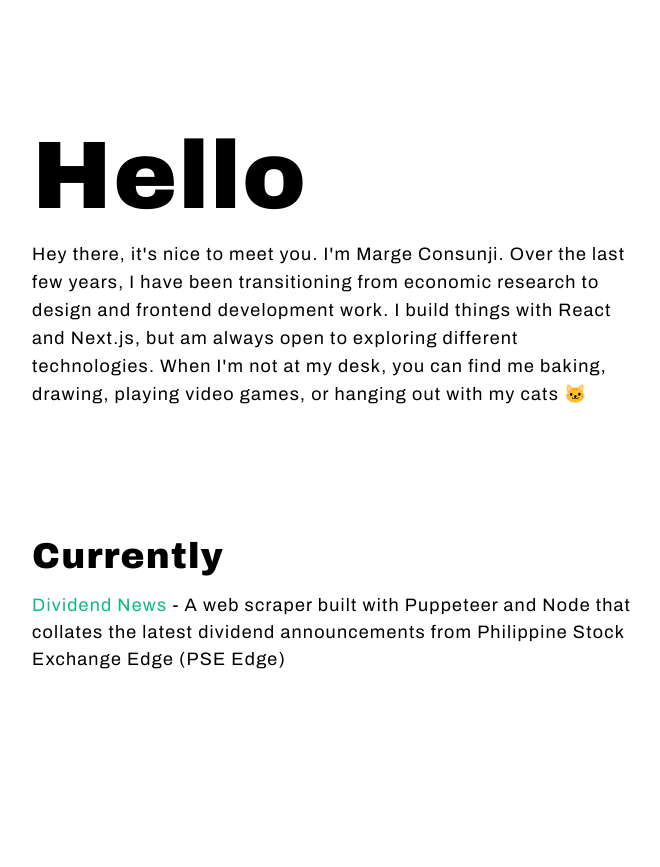
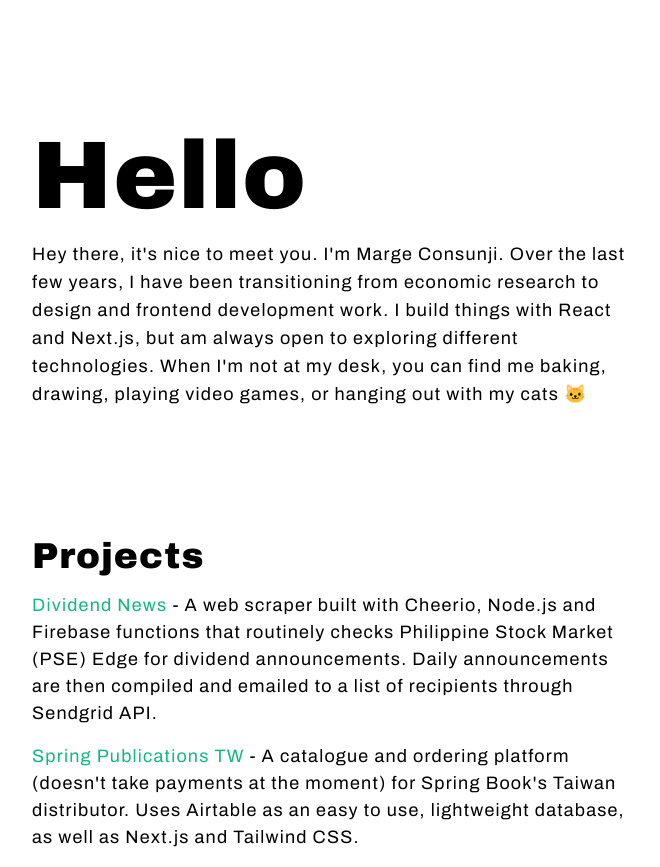
Before and after one commit to msunji/portfolio, a React (Create React App) app: page / in a window 1280 px wide. Shown: the whole page, without its empty margins (0-660 px from the left). Before the commit the page ends 800 px from the top, so only its background shows below. Built offline with nearby package versions, Linux system fonts and the light colour scheme.

Commit message:
Updated projects

```diff
--- a/src/App.js
+++ b/src/App.js
@@ -6,9 +6,10 @@ function App() {
         <p className="leading-7 text-4">Hey there, it's nice to meet you. I'm Marge Consunji. Over the last few years, I have been transitioning from economic research to design and frontend development work. I build things with React and Next.js, but am always open to exploring different technologies. When I'm not at my desk, you can find me baking, drawing, playing video games, or hanging out with my cats 🐱</p>
       </section>
       <section className="max-w-2xl mt-32 px-8 mb-4 space-y-4">
-        <h2 className="text-4xl font-extrabold">Currently</h2>
-        <ul>
-          <li><a href="https://github.com/msunji/puppeteer-dividends">Dividend News</a> - A web scraper built with Puppeteer and Node that collates the latest dividend announcements from Philippine Stock Exchange Edge (PSE Edge)</li>
+        <h2 className="text-4xl font-extrabold">Projects</h2>
+        <ul className="space-y-4">
+          <li><a href="https://github.com/msunji/dividend-news">Dividend News</a> - A web scraper built with Cheerio, Node.js and Firebase functions that routinely checks Philippine Stock Market (PSE) Edge for dividend announcements. Daily announcements are then compiled and emailed to a list of recipients through Sendgrid API.</li>
+          <li><a href="https://github.com/msunji/spring-publications-tw">Spring Publications TW</a> - A catalogue and ordering platform (doesn't take payments at the moment) for Spring Book's Taiwan distributor. Uses Airtable as an easy to use, lightweight database, as well as Next.js and Tailwind CSS.</li>
         </ul>
       </section>
     </div>
```
